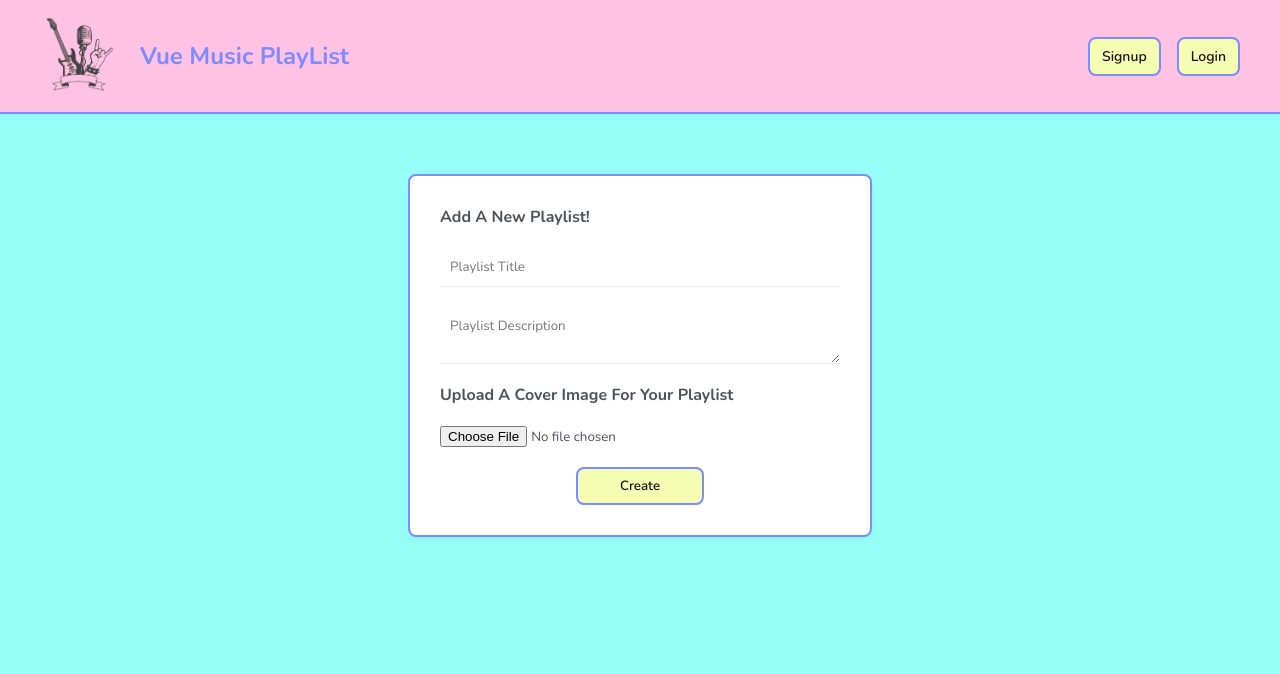
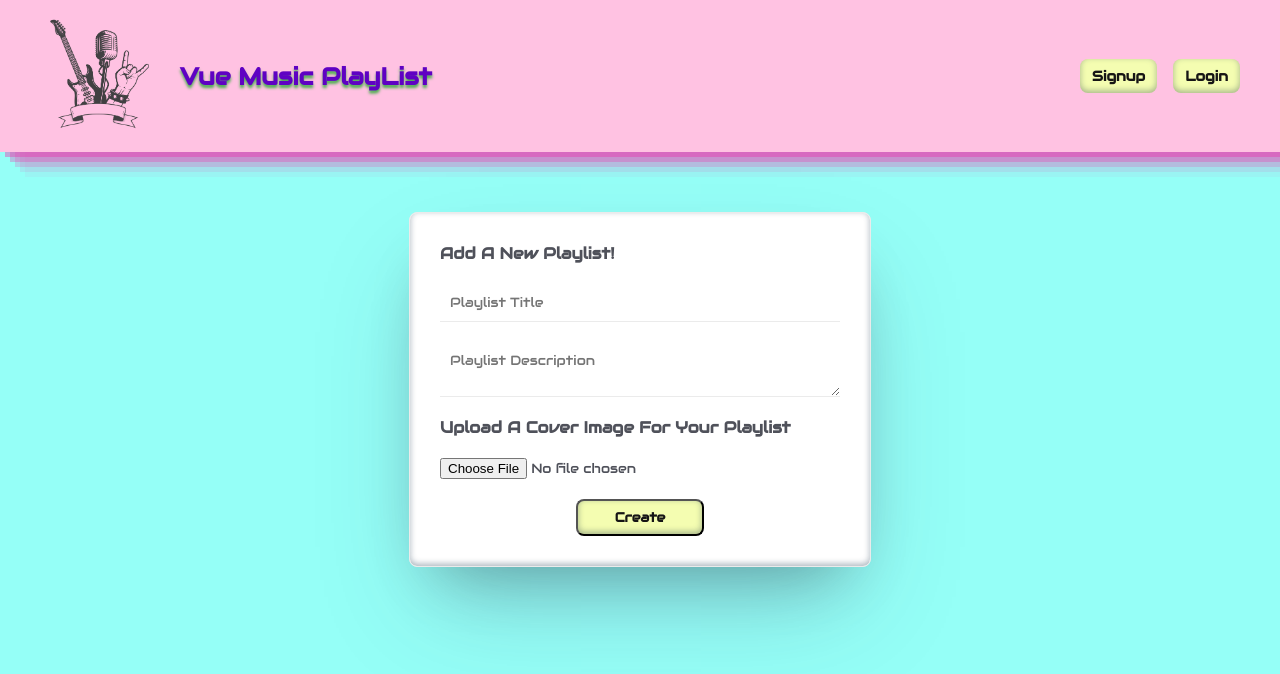
Before and after one commit to alexelmore/vue-music-playlist, a Vue app in the folder music-playlist/: page /playlists/create in a window 1280 px wide. Shown: the top 674 px of the page. Built offline with nearby package versions, Linux system fonts and the light colour scheme; no server answers.

Commit message:
style updates

```diff
--- a/music-playlist/src/assets/main.css
+++ b/music-playlist/src/assets/main.css
@@ -1,5 +1,7 @@
 /* custom font */
 @import url("https://fonts.googleapis.com/css2?family=Nunito:wght@200;300;400;600;700;800;900&display=swap");
+
+@import url("https://fonts.googleapis.com/css2?family=Audiowide&display=swap");
 
 /* variables */
 :root {
@@ -12,8 +14,8 @@
 * {
   margin: 0;
   padding: 0;
-  font-family: "Nunito", sans-serif;
-  color: #7c8bff;
+  font-family: "Audiowide", cursive;
+  color: #5f01c3;
 }
 body {
   background: #95fff7;
@@ -27,7 +29,9 @@ button,
 .btn {
   background: #f4fdb1;
   border-radius: 8px;
-  border: 2px solid #7c8bff;
+  box-shadow: rgba(50, 50, 93, 0.25) 0px 50px 100px -20px,
+    rgba(0, 0, 0, 0.3) 0px 30px 60px -30px,
+    rgba(10, 37, 64, 0.35) 0px -2px 6px 0px inset;
   padding: 8px 12px;
   font-weight: 600;
   cursor: pointer;
@@ -52,7 +56,9 @@ form {
   margin: 0 auto;
   padding: 30px;
   border-radius: 8px;
-  box-shadow: 1px 2px 3px rgba(50, 50, 50, 0.05);
+  box-shadow: rgba(50, 50, 93, 0.25) 0px 50px 100px -20px,
+    rgba(0, 0, 0, 0.3) 0px 30px 60px -30px,
+    rgba(10, 37, 64, 0.35) 0px -2px 6px 0px inset;
   border: 1px solid var(--secondary);
   background: white;
 }
--- a/music-playlist/src/components/Navbar.vue
+++ b/music-playlist/src/components/Navbar.vue
@@ -47,7 +47,9 @@ export default {
   padding: 16px 10px;
   margin-bottom: 60px;
   background: #ffc2e2;
-  border-bottom: 2px solid #7c8bff;
+  box-shadow: rgba(240, 46, 170, 0.4) 5px 5px, rgba(240, 46, 170, 0.3) 10px 10px,
+    rgba(240, 46, 170, 0.2) 15px 15px, rgba(240, 46, 170, 0.1) 20px 20px,
+    rgba(240, 46, 170, 0.05) 25px 25px;
 }
 nav {
   display: flex;
@@ -56,10 +58,11 @@ nav {
   margin: 0 auto;
 }
 nav img {
-  max-height: 80px;
+  max-height: 120px;
 }
 nav h1 {
   margin-left: 20px;
+  text-shadow: 0px 3px 3px #4caf50;
 }
 nav .links {
   margin-left: auto;
@@ -68,7 +71,6 @@ nav .links a,
 button {
   margin-left: 16px;
   font-size: 14px;
-  border: 2px solid #7c8bff;
 }
 .user-links {
   display: flex;
--- a/music-playlist/src/views/playlists/CreatePlaylist.vue
+++ b/music-playlist/src/views/playlists/CreatePlaylist.vue
@@ -70,10 +70,6 @@ export default {
 };
 </script>
 <style>
-form {
-  background: white;
-  border: 2px solid #7c8bff !important;
-}
 input[type="file"] {
   border: 0;
   padding: 0;
```
